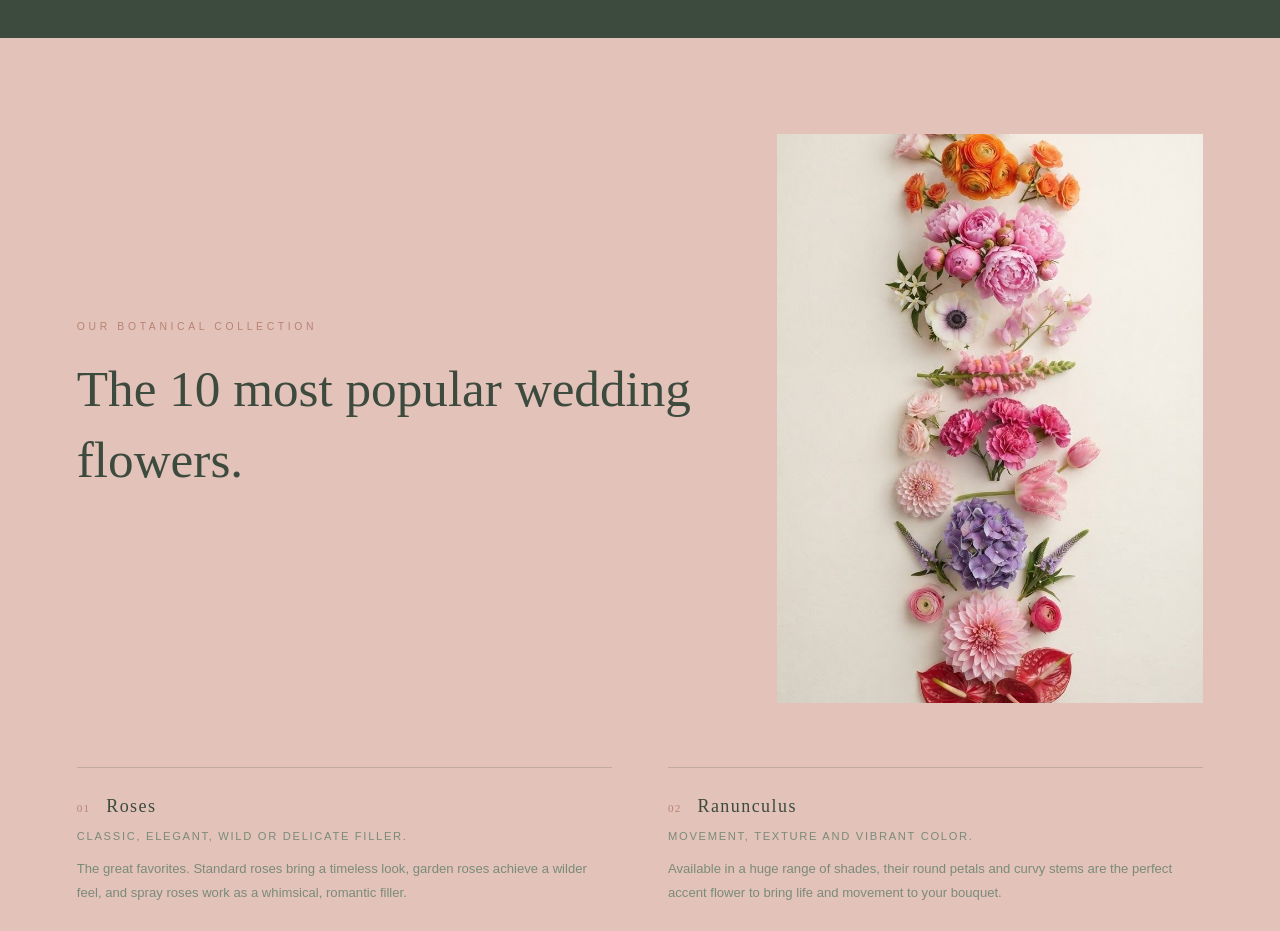
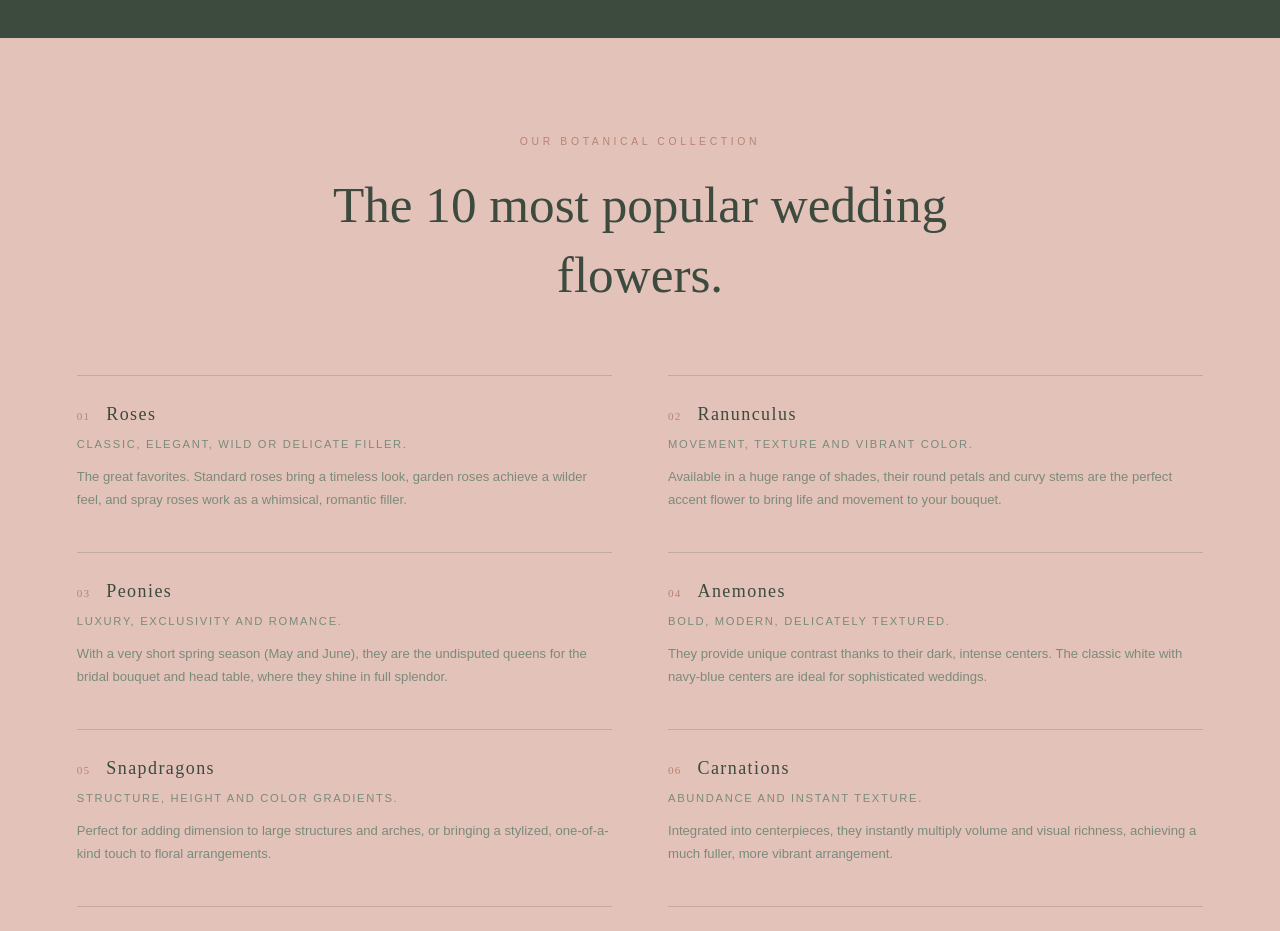
Before and after one commit to Omnix-Solution-Inc/wildflower, a Next.js app: page / in a window 1280 px wide. Shown: the part 3200-4131 px from the top of the page. Built offline with nearby package versions, Linux system fonts and the light colour scheme.

Commit message:
Colección Botánica: quitar foto flat-lay, título centrado a ancho completo

```diff
--- a/src/components/landing/Collection.tsx
+++ b/src/components/landing/Collection.tsx
@@ -80,18 +80,13 @@
     <section id="coleccion" className="py-24 px-[6%] bg-linen">
       <div className="max-w-6xl mx-auto">
 
-        <div className="grid md:grid-cols-5 gap-10 items-center mb-16">
-          <div className="md:col-span-3 text-center md:text-left">
+        <div className="max-w-2xl mx-auto text-center mb-16">
           <p className="text-[0.65rem] tracking-[0.35em] uppercase text-terracotta mb-5">
             <Bi en="Our Botanical Collection" es="Nuestra Colección Botánica" />
           </p>
           <h2 className="font-script text-[clamp(2rem,4vw,3.4rem)] text-moss leading-snug mb-6">
             <Bi en="The 10 most popular wedding flowers." es="Las 10 flores de boda más populares." />
           </h2>
-          </div>
-          <div className="md:col-span-2">
-            <img src="/gallery/colleccion_botanica.jpg" alt="Botanical collection" className="w-full aspect-[3/4] object-cover" />
-          </div>
         </div>
 
         <div className="grid md:grid-cols-2 gap-x-14 gap-y-10">
```
Lines whose indentation alone changed are shown as unchanged.
